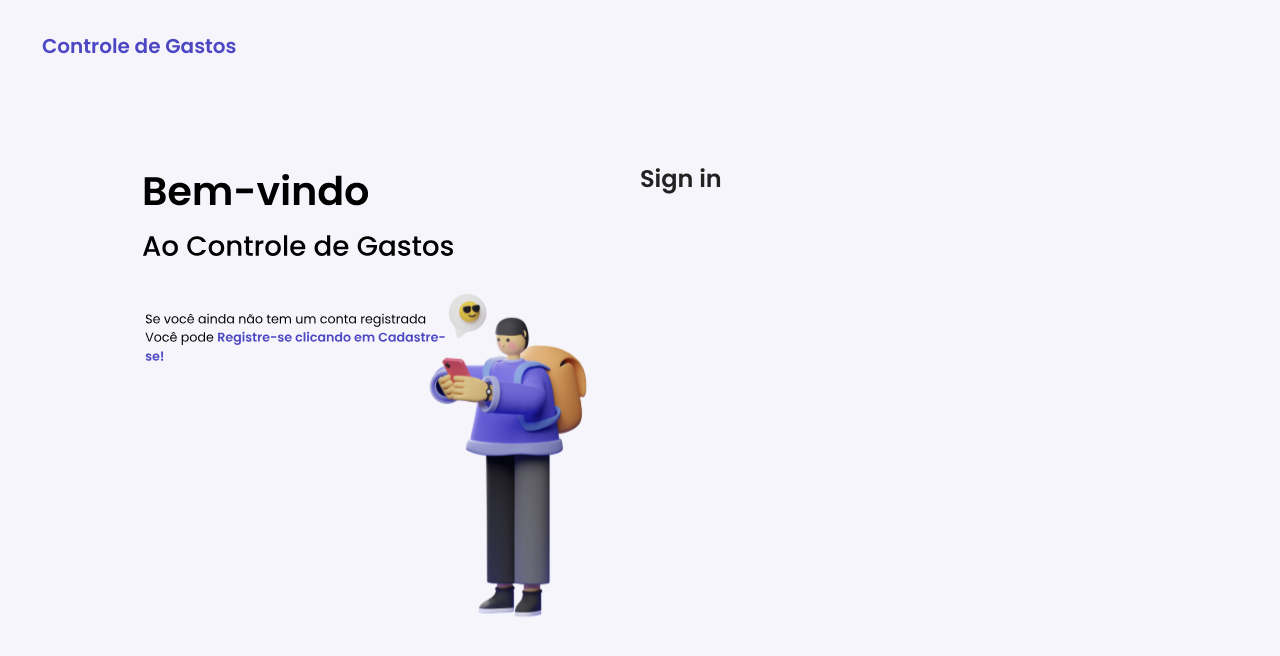
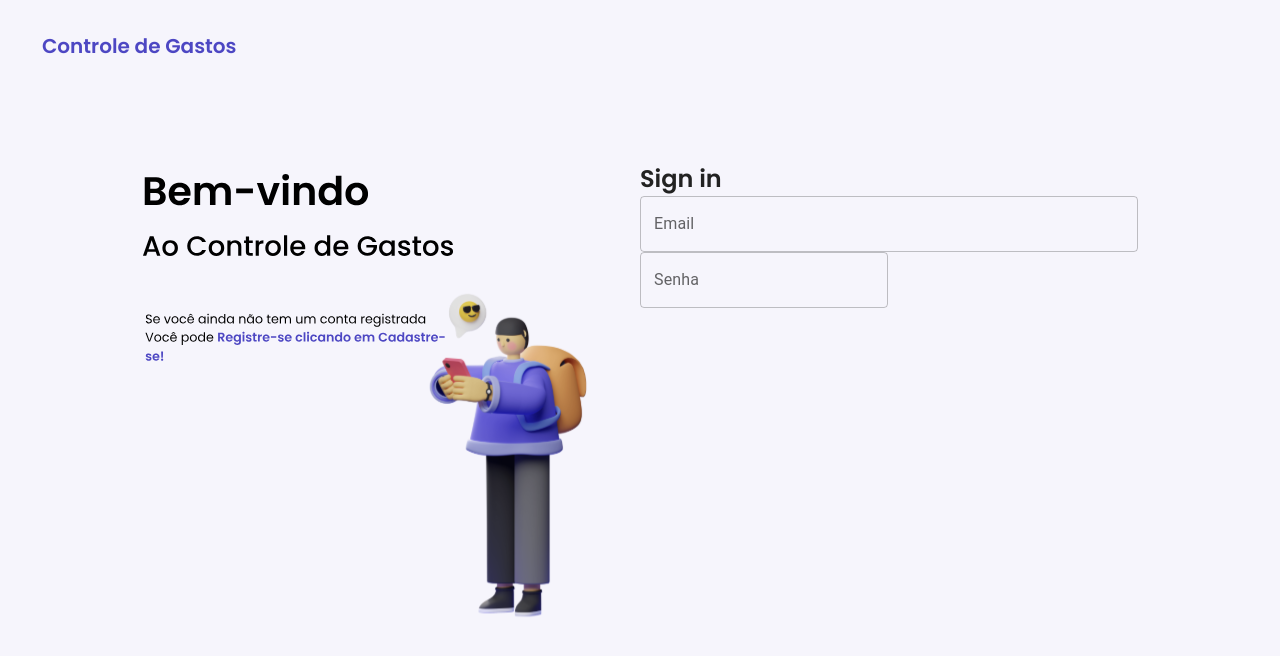
Before and after one commit to camposyuri/expensive_controls_fe, a React (Create React App) app: page / in a window 1280 px wide. Shown: the top 656 px of the page. Built offline with nearby package versions, Linux system fonts and the light colour scheme.

Commit message:
feat: Created input component

```diff
--- /dev/null
+++ b/src/components/Input/index.js
@@ -0,0 +1,7 @@
+import { TextField } from "@mui/material";
+
+const Input = ({ id, label, ...props }) => {
+	return <TextField id={id} label={label} variant="outlined" {...props} />;
+};
+
+export default Input;
--- a/src/pages/Login/form/index.js
+++ b/src/pages/Login/form/index.js
@@ -1,6 +1,8 @@
 import { Grid, Hidden } from "@mui/material";
 
 import { Container, Content, ImageFluid, Title } from "./styles";
+
+import Input from "../../../components/Input";
 
 import login from "../../../assets/images/image-login.svg";
 
@@ -16,6 +18,8 @@ const Form = () => {
 				</Hidden>
 				<Grid item md={6}>
 					<h2>Sign in</h2>
+					<Input id="email" label="Email" fullWidth />
+					<Input id="senha" label="Senha" name="teste" />
 				</Grid>
 			</Content>
 		</Container>
```
Also changed, not shown: .eslintrc.json, src/components/Input/styles.js (added).
